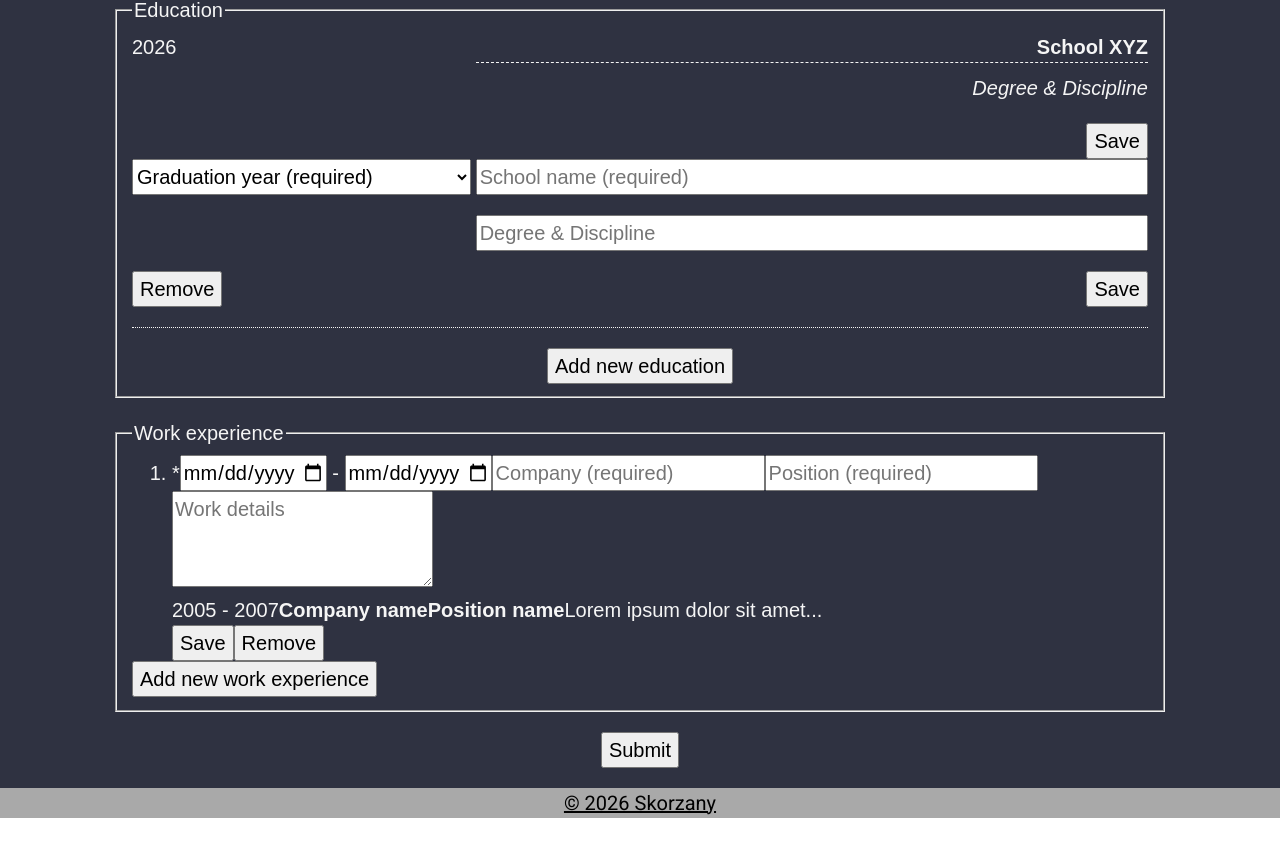
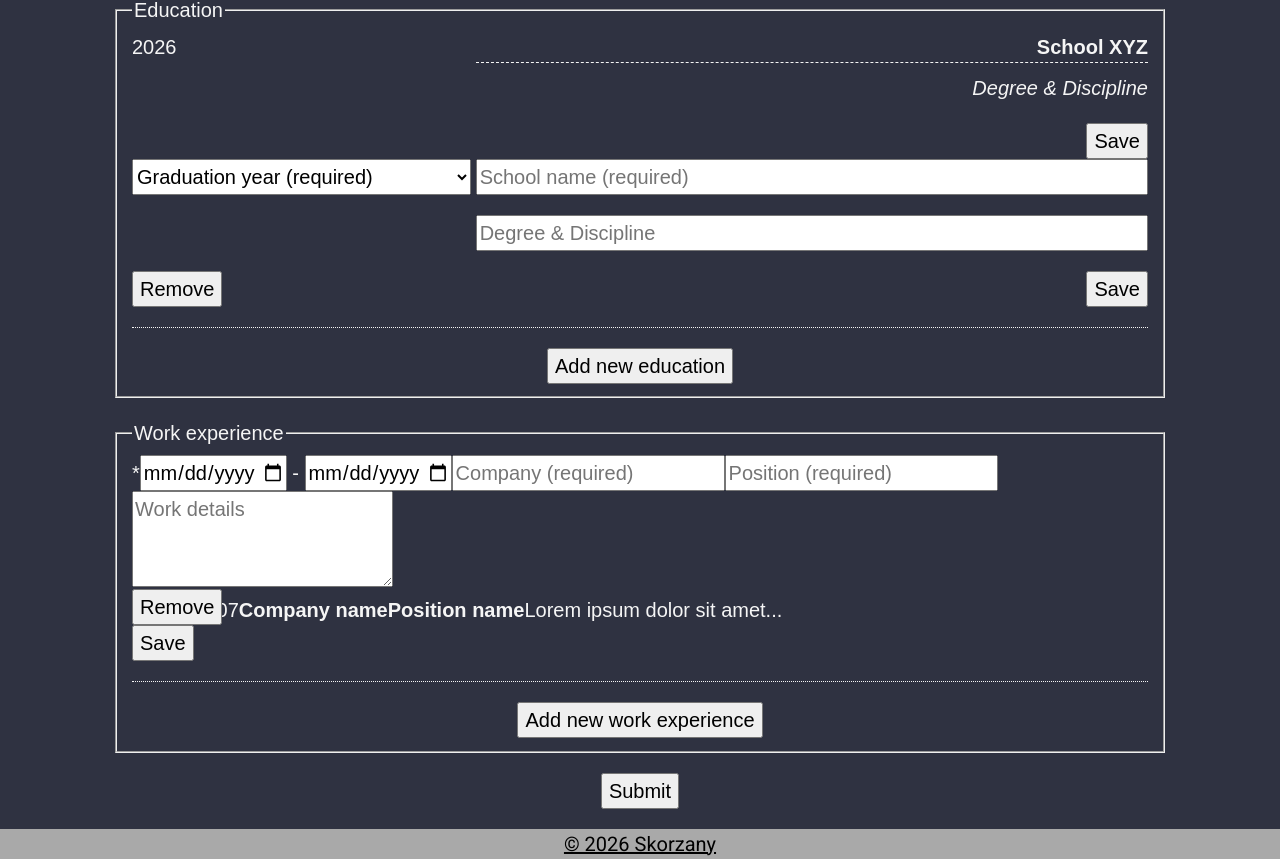
Before and after one commit to skorzany/odin-cv-application, a React (Vite) app: page / in a window 1280 px wide. Shown: the part 437-1296 px from the top of the page. Before the commit the page ends 1255 px from the top, so only its background shows below. Built offline with nearby package versions, Linux system fonts and the light colour scheme.

Commit message:
Style the ExperienceInfo component

```diff
--- a/src/assets/styles/ExperienceInfo.module.css
+++ b/src/assets/styles/ExperienceInfo.module.css
@@ -1,8 +1,38 @@
-/* ===== mobile styles ===== */
+/* ===== base/mobile styles ===== */
+.list,
+.listItem {
+  width: 100%;
+}
+
+.list {
+  list-style-type: none;
+  padding-left: 0;
+}
+
+.listItem {
+  position: relative;
+  border-bottom: 1px dotted;
+  margin-bottom: 1em;
+  padding-bottom: 1em;
+}
+
+.remove {
+  position: absolute;
+  left: 0;
+  transform: translateY(-100%);
+}
+
+.add {
+  display: block;
+  margin: 0 auto;
+}
 
 /* ===== tablet styles ===== */
 @media screen and (min-width: 641px) {
+  /* empty on purpose, nothing to add */
 }
+
 /* ===== desktop styles ===== */
 @media screen and (min-width: 1281px) {
+  /* empty on purpose, nothing to add */
 }
--- a/src/components/ExperienceInfo.jsx
+++ b/src/components/ExperienceInfo.jsx
@@ -5,13 +5,17 @@ export default function ExperienceInfo() {
   return (
     <fieldset>
       <legend>Work experience</legend>
-      <ol>
-        <li>
+      <ol className={styles.list}>
+        <li className={styles.listItem}>
           <ExperienceRow />
-          <button type="button">Remove</button>
+          <button className={styles.remove} type="button">
+            Remove
+          </button>
         </li>
       </ol>
-      <button>Add new work experience</button>
+      <button className={styles.add} type="button">
+        Add new work experience
+      </button>
     </fieldset>
   );
 }
```
